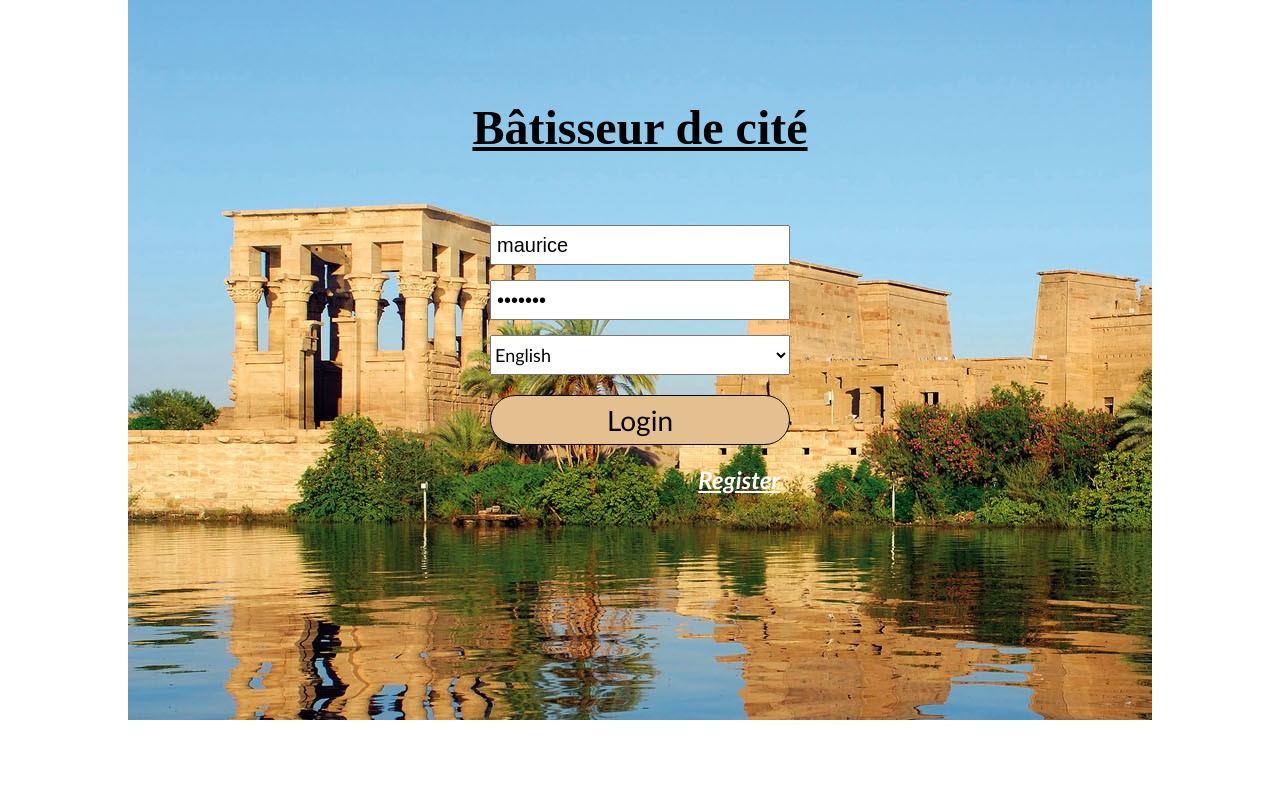
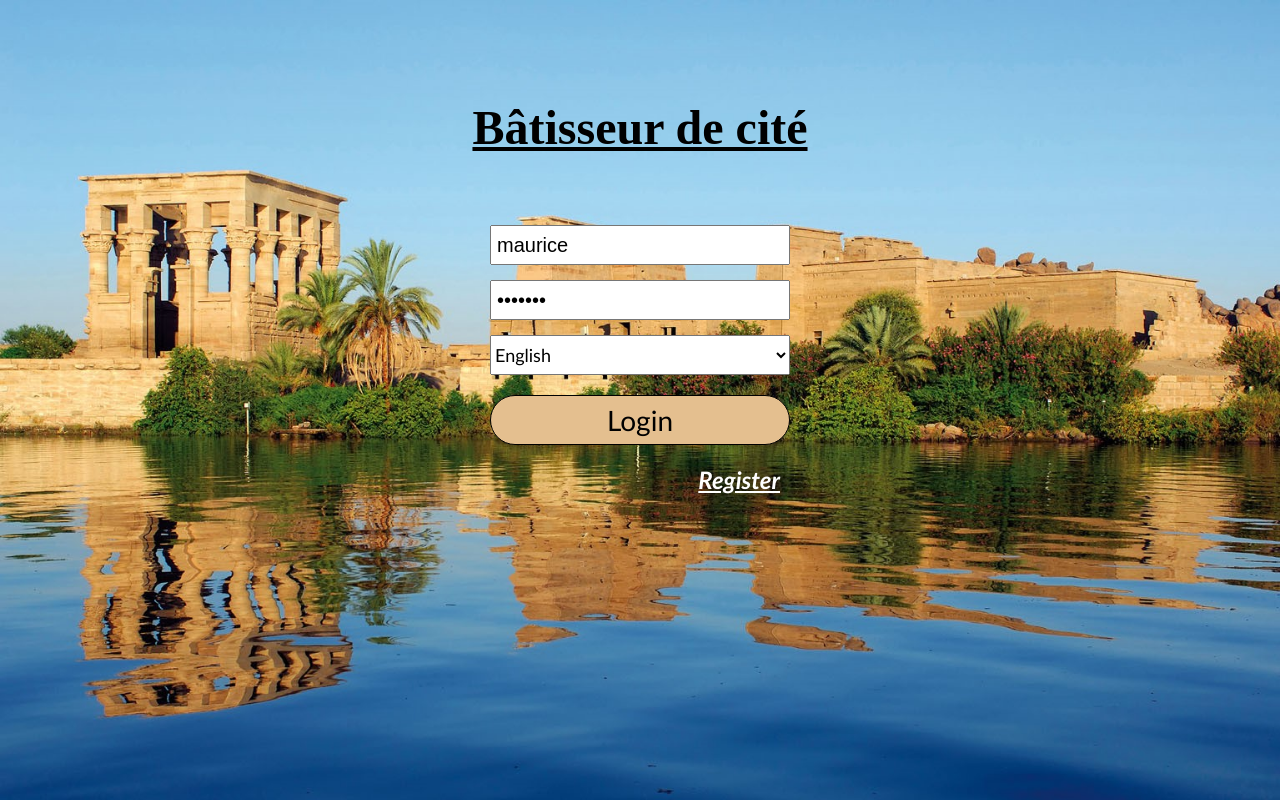
Before and after one commit to Blechfalke/CityBuilderProd, a PHP site: page / in a window 1280 px wide. Run offline with PHP 8.4, Linux system fonts and the light colour scheme; some libraries are stand-ins or nearby versions.

Commit message:
start menu changes + background image

```diff
--- a/css/style.css
+++ b/css/style.css
@@ -2,12 +2,13 @@
 body {
 	font-family: Calibri;
 	margin: 0;
+	background: url("images/background.jpg") no-repeat;
+	background-size: cover;
 }
 
 #wrapper {
 	width: 1024px;
 	height: 720px;
-	background: url("images/background.jpg") no-repeat;
 	margin: 0 auto;
 	position: relative;
 }
--- a/view/startMenu.php
+++ b/view/startMenu.php
@@ -14,7 +14,7 @@ if (isset($_GET['msg'])){
 
 $user = unserialize($_SESSION ['User']);
 ?>
-<div id="header"><?php echo gettext('City builders');?></div>
+<div id="header" style="padding: 100px 0 50px 0;"><?php echo gettext('City builders');?></div>
 <div id='mainButtonDiv'>
 
 	<input type='button' value='<?php echo gettext('Launch the Game');?>' name='placementOfCity' class='mainButtons startGame' />
```
